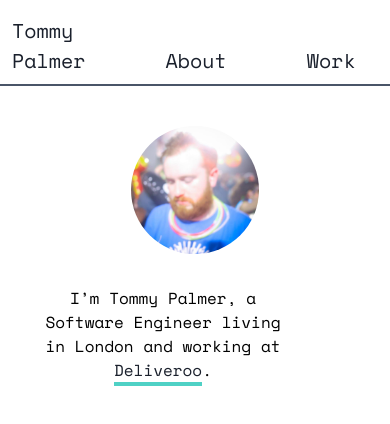
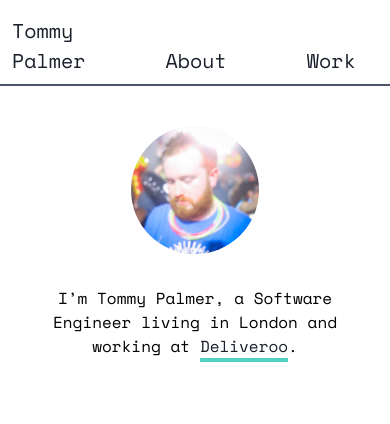
Before and after one commit to tommyp/tommyp.org, a Next.js app: page / in a window 390 px wide. Shown: the top 424 px of the page. Built offline with nearby package versions, Linux system fonts and the light colour scheme.

Commit message:
fix sizing on homepage

```diff
--- a/pages/index.js
+++ b/pages/index.js
@@ -17,7 +17,7 @@ function Index() {
             src="/images/bangface.jpg"
           />
         </div>
-        <p className="sm:text-3xl lg:text-4xl mt-8 lg:mt-32 text-black rounded-lg w-full lg:w-2/3 lg:float-left pr-16 float-left text-center lg:text-left">
+        <p className="sm:text-3xl lg:text-4xl mt-8 lg:mt-32 text-black rounded-lg w-full lg:w-2/3 lg:float-left lg:pr-16 float-left text-center lg:text-left">
           I’m Tommy Palmer, a Software Engineer living in London and working at{" "}
           <a
             href="https://deliveroo.co.uk/"
```
